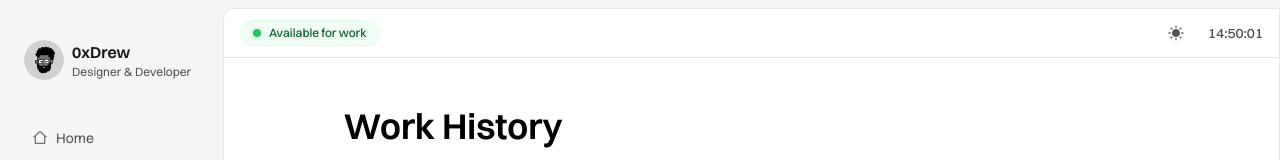
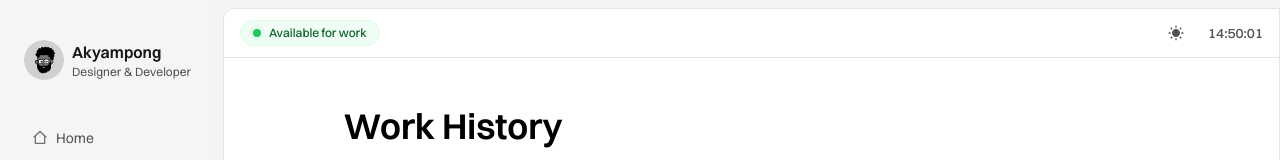
Before and after one commit to niftydrew/folio, a Next.js app: page /resume in a window 1280 px wide. Shown: the top 160 px of the page. Built offline with nearby package versions, Linux system fonts and the light colour scheme.

Commit message:
Update sidebar header display name from 0xDrew to Akyampong

```diff
--- a/src/components/Sidebar.tsx
+++ b/src/components/Sidebar.tsx
@@ -127,7 +127,7 @@ const SidebarHeader = () => {
         className="object-cover object-top rounded-full flex-shrink-0"
       />
       <div className="flex text-sm flex-col">
-        <p className="font-semibold text-neutral-900 dark:text-white text-base">0xDrew</p>
+        <p className="font-semibold text-neutral-900 dark:text-white text-base">Akyampong</p>
         <p className="text-neutral-600 dark:text-neutral-400 text-xs">Designer & Developer</p>
       </div>
     </div>
```
